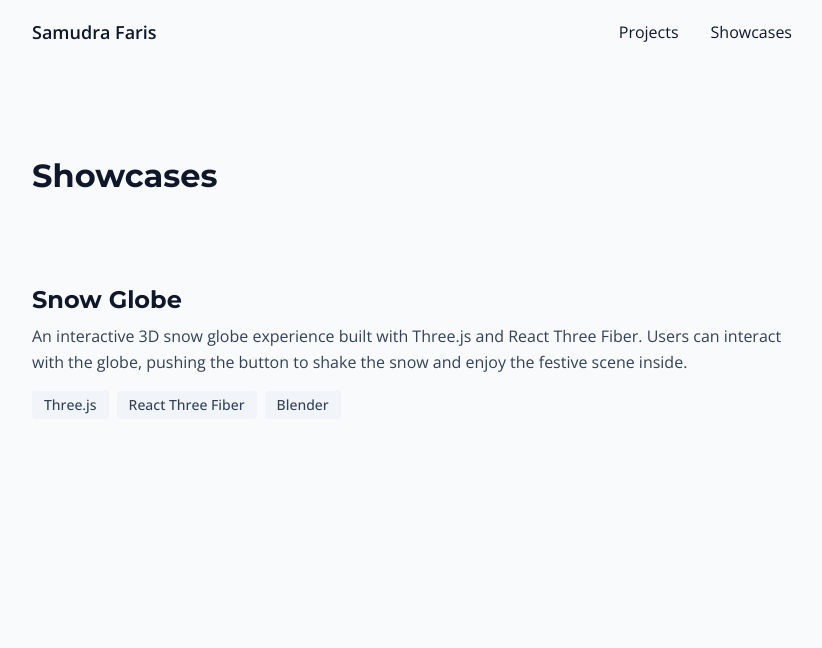
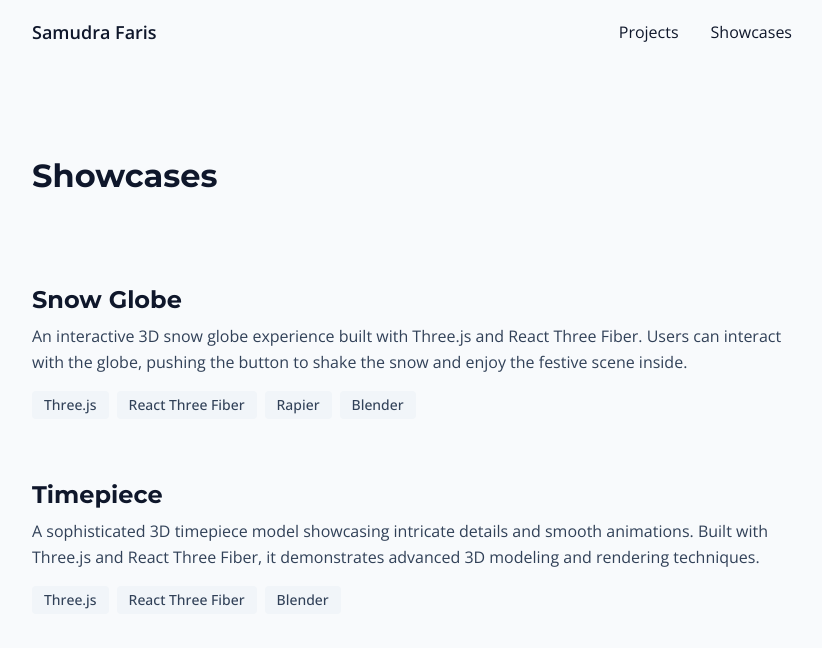
Before and after one commit to samudraarq/samudra-web, a Next.js app: page /showcases in a window 1280 px wide. Shown: the top 648 px of the page, without its empty margins (228-1050 px from the left). Built offline with nearby package versions, Linux system fonts and the light colour scheme.

Commit message:
add: startup template page

```diff
--- /dev/null
+++ b/src/app/showcases/timepiece/experience.tsx
@@ -0,0 +1,17 @@
+import { OrbitControls } from "@react-three/drei";
+
+const Experience = () => {
+  return (
+    <>
+      <color attach="background" args={["#ffffff"]} />
+
+      <OrbitControls />
+
+      <mesh>
+        <boxGeometry args={[1, 1, 1]} />
+        <meshBasicMaterial color="orange" />
+      </mesh>
+    </>
+  );
+};
+export default Experience;
--- /dev/null
+++ b/src/app/showcases/timepiece/page.tsx
@@ -0,0 +1,34 @@
+"use client";
+
+import { Leva } from "leva";
+import dynamic from "next/dynamic";
+
+const Canvas = dynamic(
+  () => import("@react-three/fiber").then((mod) => mod.Canvas),
+  {
+    ssr: false,
+    loading: () => (
+      <div className="canvas-fullscreen flex items-center justify-center">
+        <p>Loading...</p>
+      </div>
+    ),
+  },
+);
+
+const Experience = dynamic(() => import("./experience"), {
+  ssr: false,
+});
+
+const Page = () => {
+  return (
+    <div id="canvas-container" className="canvas-fullscreen">
+      <Canvas>
+        <Experience />
+      </Canvas>
+
+      <Leva collapsed={true} hidden={true} />
+    </div>
+  );
+};
+
+export default Page;
--- a/src/data/showcases.ts
+++ b/src/data/showcases.ts
@@ -13,6 +13,14 @@ export const showcases: Showcase[] = [
     url: "/showcases/snow-globe",
     description:
       "An interactive 3D snow globe experience built with Three.js and React Three Fiber. Users can interact with the globe, pushing the button to shake the snow and enjoy the festive scene inside.",
+    technologies: ["Three.js", "React Three Fiber", "Rapier", "Blender"],
+  },
+  {
+    id: "timepiece",
+    title: "Timepiece",
+    url: "/showcases/timepiece",
+    description:
+      "A sophisticated 3D timepiece model showcasing intricate details and smooth animations. Built with Three.js and React Three Fiber, it demonstrates advanced 3D modeling and rendering techniques.",
     technologies: ["Three.js", "React Three Fiber", "Blender"],
   },
 ];
```
